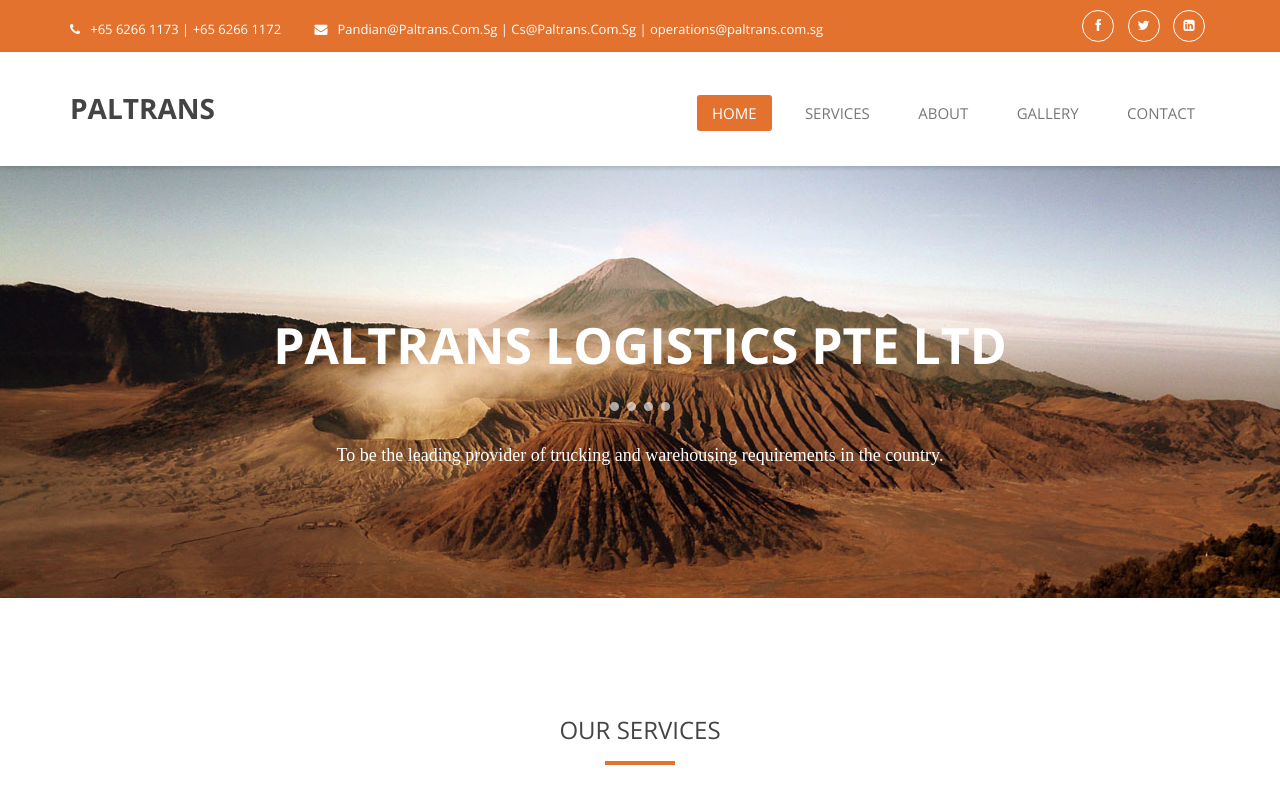
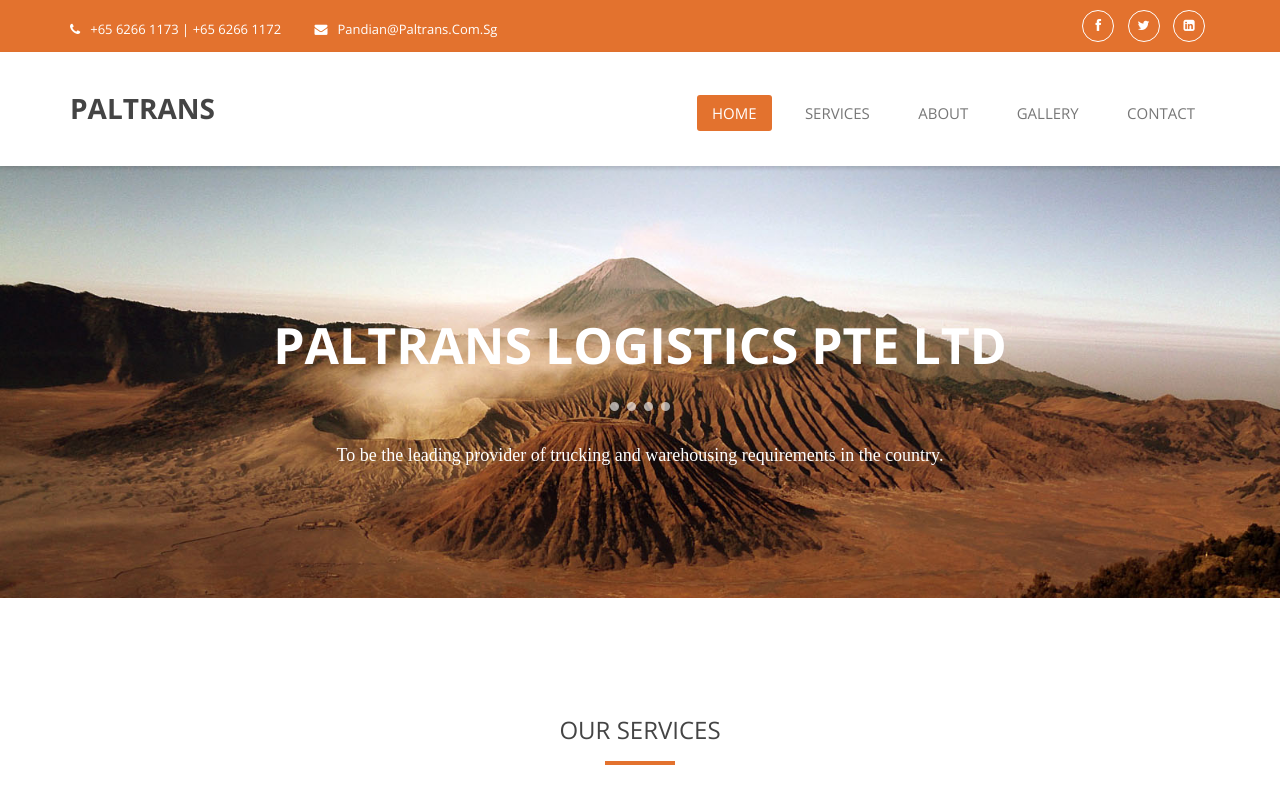
Before and after one commit to Vasanthan-/paltrans, a plain HTML site: page index.html in a window 1280 px wide. Shown: the top 800 px of the page. Drawn offline with nearby package versions, Linux system fonts and the light colour scheme; a web font is replaced by a local one.

Commit message:
Add files via upload

```diff
--- a/index.html
+++ b/index.html
@@ -43,8 +43,7 @@
                             <div class="col-md-9 col-sm-9">
                                 <div class="left-header">
                                     <span><i class="fa fa-phone"></i>+65 6266 1173 | +65 6266 1172</span>
-                                    <span><i class="fa fa-envelope"></i>Pandian@Paltrans.Com.Sg |
-                                        Cs@Paltrans.Com.Sg | operations@paltrans.com.sg</span>
+                                    <span><i class="fa fa-envelope"></i>Pandian@Paltrans.Com.Sg</span>
                                 </div> <!-- /.left-header -->
                             </div> <!-- /.col-md-6 -->
                             <div class="col-md-3 col-sm-3">
```
